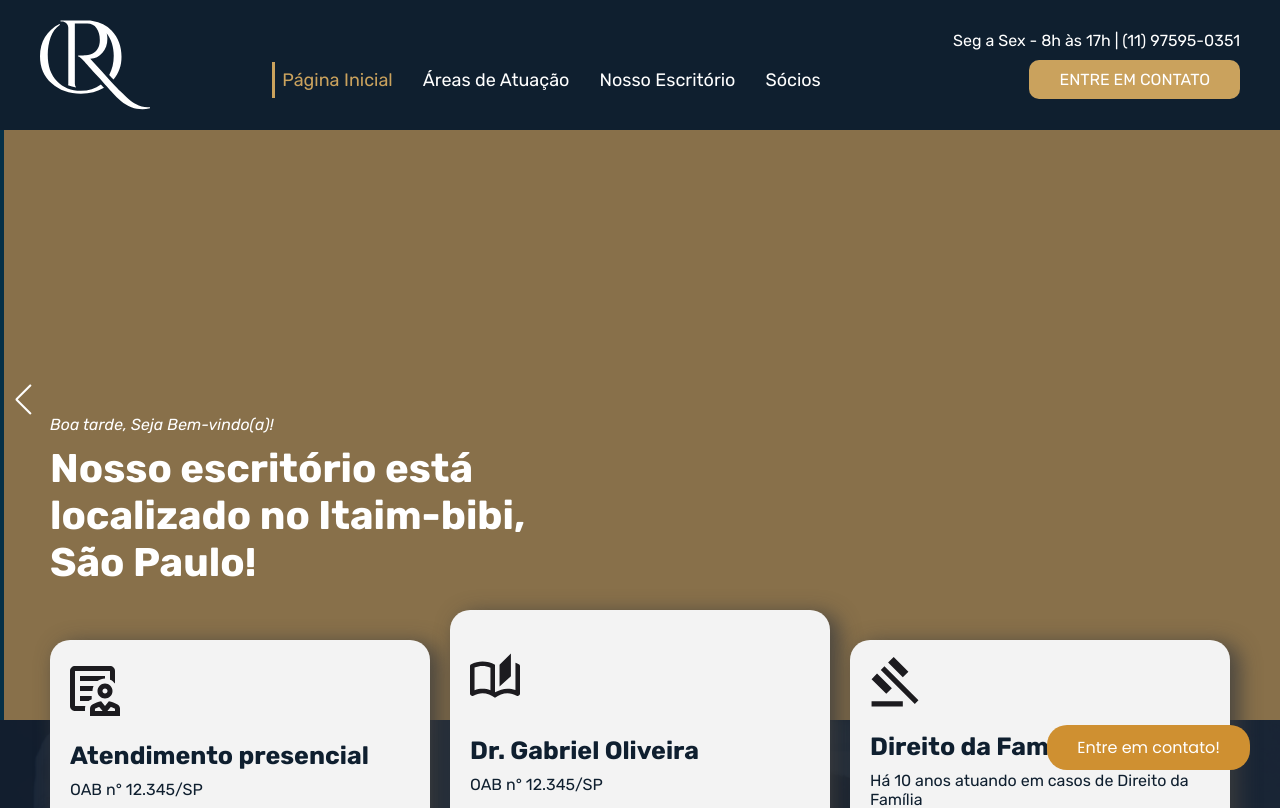
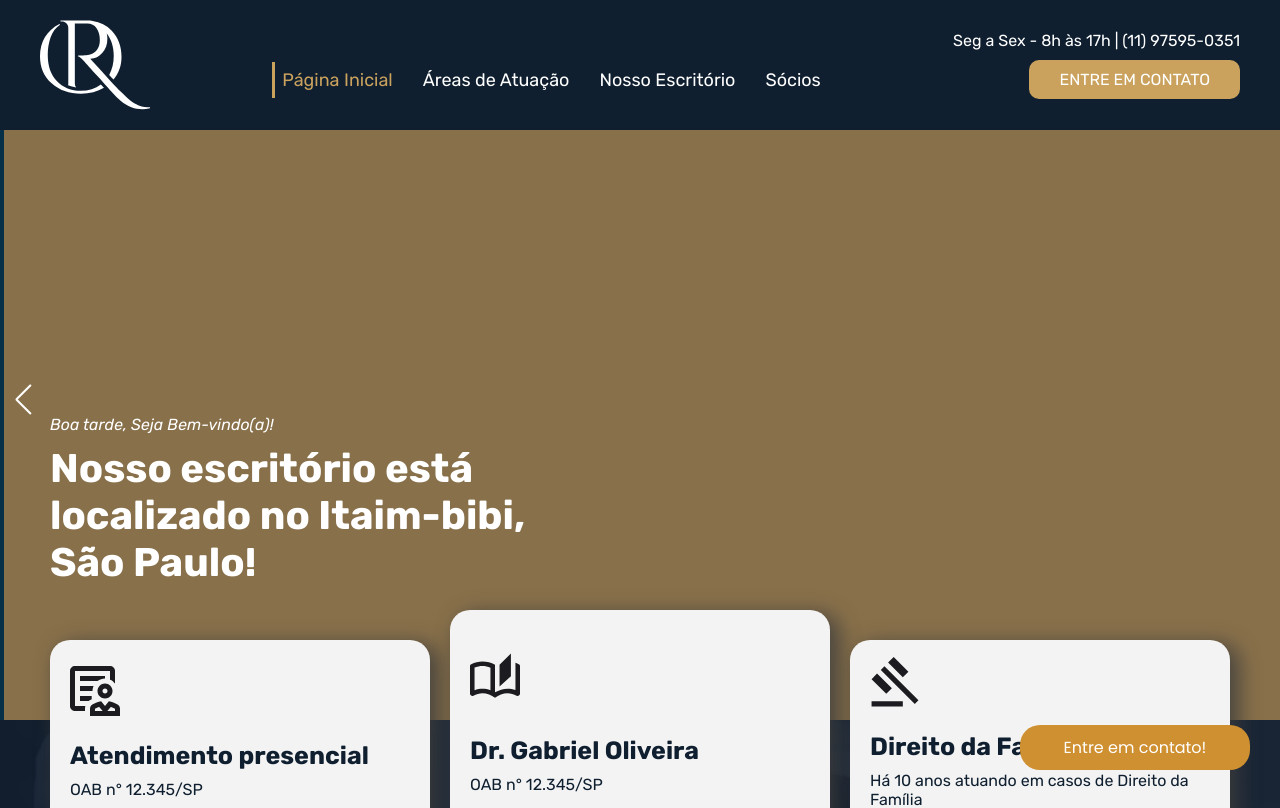
Before and after one commit to BryaanLs/Oliveira-Ribeiro-Advs, a React (Vite) app: page / in a window 1280 px wide. Shown: the top 808 px of the page. Built offline with nearby package versions, Linux system fonts and the light colour scheme.

Commit message:
animations at DialogWhats

```diff
--- a/src/Pages/Home/Cards/Cards.css
+++ b/src/Pages/Home/Cards/Cards.css
@@ -182,7 +182,7 @@
   }
 
   .cards-description h2 {
-    width: max-content;
+    width: 100%;
     margin: 0 auto;
   }
 
@@ -204,6 +204,10 @@
     height: 220px;
   }
 
+  .cards-description h2 {
+    padding-left: 0.5rem;
+  }
+
   .saudation h2 {
     font-size: 2.5rem;
     width: 80vw;
--- a/src/components/WhatsappButton/WhatsappButton.css
+++ b/src/components/WhatsappButton/WhatsappButton.css
@@ -9,6 +9,54 @@
   color: #fff;
 }
 
+.closedBox,
+.openedBoxBtn {
+  transition: heigth 1s ease-in-out;
+}
+
+.openedBox {
+  animation: abriuBox 0.3s both;
+}
+
+.closedBox {
+  animation: fechouBox 0.3s both;
+}
+
+.openedBox div {
+  animation: conteudoBox 1s both;
+}
+
+@keyframes abriuBox {
+  from {
+    height: 0;
+  }
+
+  to {
+    height: 400px;
+  }
+}
+
+@keyframes fechouBox {
+  from {
+    width: 320px;
+    height: 400px;
+  }
+
+  to {
+    padding: 1rem 3rem;
+    height: 45px;
+    width: 230px;
+  }
+}
+
+@keyframes conteudoBox {
+  from {
+    opacity: 0;
+  }
+  to {
+    opacity: 1;
+  }
+}
 .closedBox {
   background-color: var(--corSecundaria);
   text-align: center;
@@ -17,7 +65,6 @@
 }
 
 .openedBox {
-  transition: all 0.5s ease-in-out;
   width: 320px;
   height: 400px;
   background-color: #fff;
--- a/src/components/WhatsappButton/WhatsappButton.jsx
+++ b/src/components/WhatsappButton/WhatsappButton.jsx
@@ -20,7 +20,6 @@ const WhatsappButton = () => {
     setLink(
       `https://api.whatsapp.com/send?phone=+5511975950351&text=${message}`
     );
-    console.log(message);
   }, [message]);
 
   function handleChange({ target }) {
@@ -50,7 +49,6 @@ const WhatsappButton = () => {
       </div>
     );
   }
-
   return (
     <div className="openedBox fixedBox" onMouseLeave={closeChat}>
       <button onClick={handleClick} className="closeChatBtn">
```
